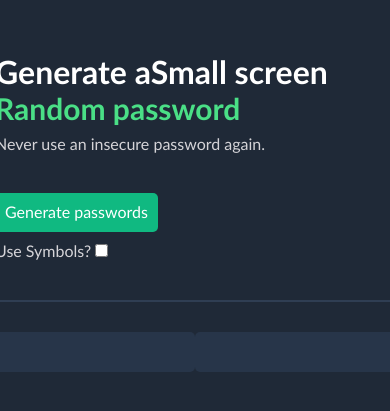
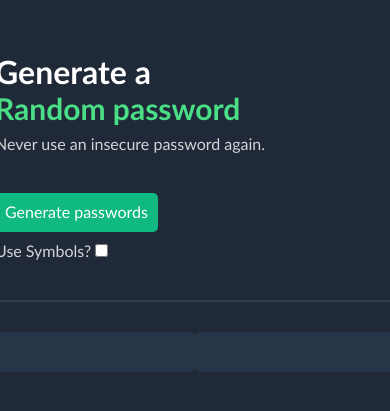
Before and after one commit to Zeffyr-Scuro/RandomPasswordGenerator, a plain HTML site: page index.html in a window 390 px wide. Shown: the part 249-660 px from the top of the page. Drawn offline with nearby package versions, Linux system fonts and the light colour scheme.

Commit message:
update remove media

```diff
--- a/index.css
+++ b/index.css
@@ -1,21 +1,5 @@
 *, *::after, *::before{
     box-sizing: border-box;
-}
-
-@media (min-width: 1100px) {
-  h1:after {
-    content: 'Large screen';
-  }
-}
-@media (max-width: 1100px) {
-  h1:after {
-    content: 'Medium screen';
-  }
-}
-@media (max-width: 480px) {
-  h1:after {
-    content: 'Small screen';
-  }
 }
 
 body {
```
